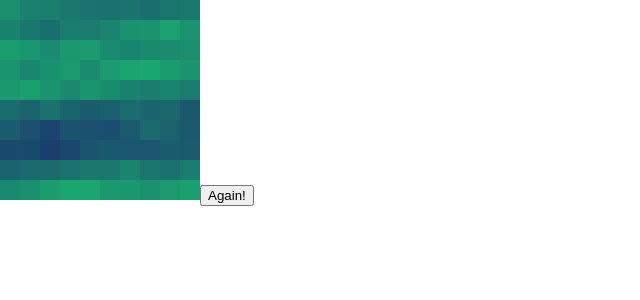
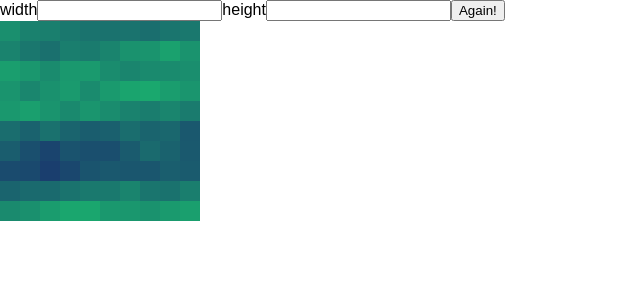
Before and after one commit to afisher/squares, a React (Create React App) app: page / in a window 1280 px wide. Shown: the top 300 px of the page, without its empty margins (0-640 px from the left). Built offline with nearby package versions, Linux system fonts and the light colour scheme.

Commit message:
configurator is own component

```diff
--- a/src/App.js
+++ b/src/App.js
@@ -1,5 +1,6 @@
 import React, { Component } from 'react';
 import Picture from './Picture';
+import Configurator from './Configurator';
 import random from './random';
 
 
@@ -14,7 +15,11 @@ class App extends Component {
                 index: random(0, 2),
                 color: this.makeColors()
         };
-        this.onClick = () => { this.changeColors() };
+    }
+
+    generate (configState) {
+        this.setState(configState);
+        this.changeColors();
     }
 
     makeColors () {
@@ -40,6 +45,8 @@ class App extends Component {
          } = this.state;
          return (
             <div className="App">
+                <Configurator onSubmit={(s) => this.generate(s)}/>
+
                 <Picture width={width}
                          height={height}
                          indexStep={indexStep}
@@ -47,10 +54,6 @@ class App extends Component {
                          index={index}
                          color={color}
                 />
-
-                <button onClick={this.onClick}>
-                    Again!
-                </button>
             </div>
         );
     }
--- /dev/null
+++ b/src/Configurator.js
@@ -0,0 +1,47 @@
+import React, { Component } from 'react';
+
+
+class Configurator extends Component {
+    constructor () {
+        super();
+        this.state = {
+            width: 200,
+            height: 200,
+        };
+    }
+
+    // HAHAHA eat shit
+    changeState (key, value) { this.setState({[key]: value}); }
+
+    render () {
+        return (
+            <div id="configurator">
+                <label>
+                    width
+                    <input type="number"
+                           min="0"
+                           step="1"
+                           onChange={(event) =>
+                               this.changeState('width', event.target.value)}
+                     />
+                </label>
+
+                <label>
+                    height
+                    <input type="number"
+                           min="0"
+                           step="1"
+                           onChange={(event) =>
+                               this.changeState('height', event.target.value)}
+                    />
+                </label>
+
+                <button onClick={() => this.props.onSubmit(this.state)}>
+                    Again!
+                </button>
+            </div>
+        )
+    }
+}
+
+export default Configurator;
```
